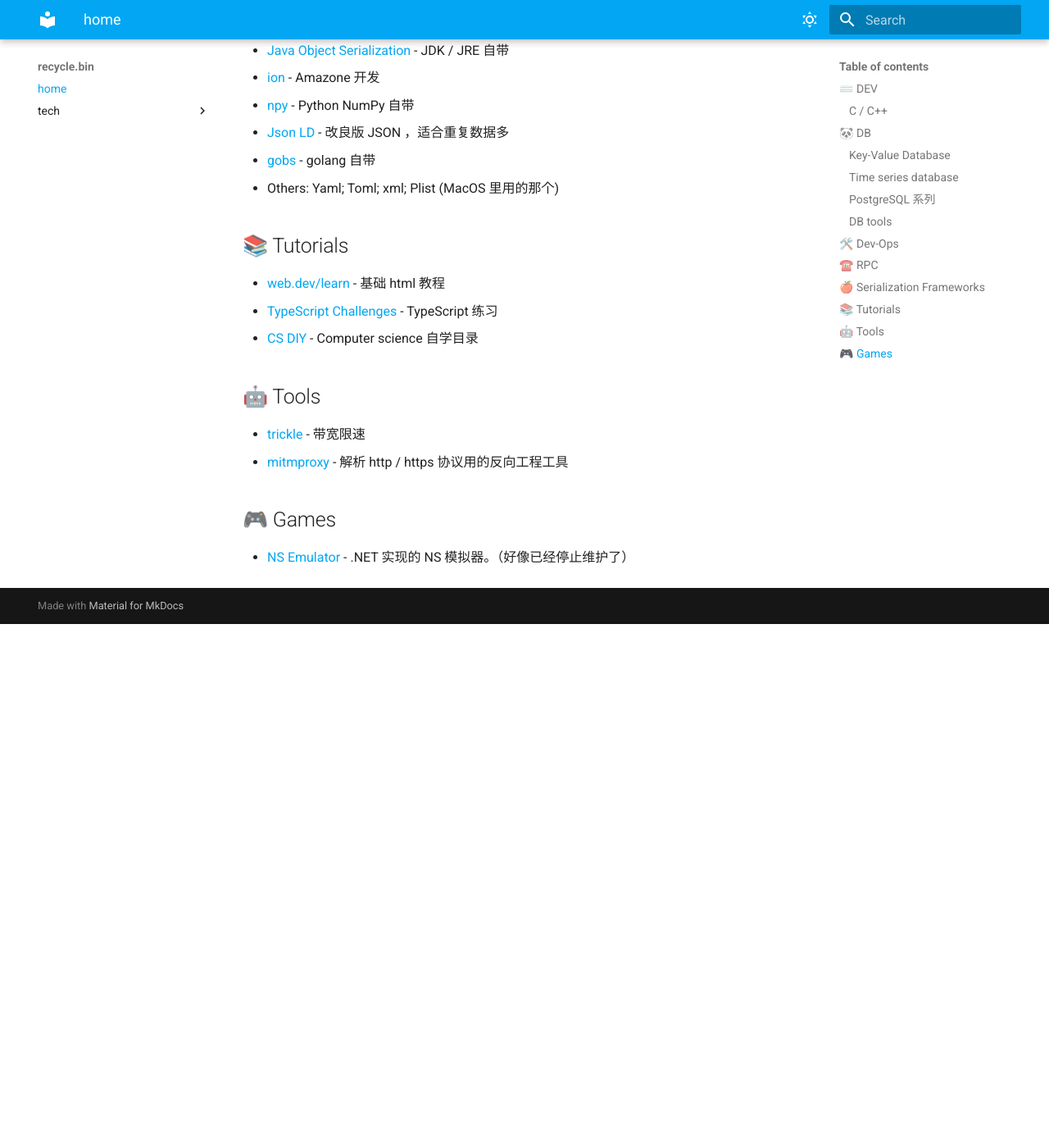
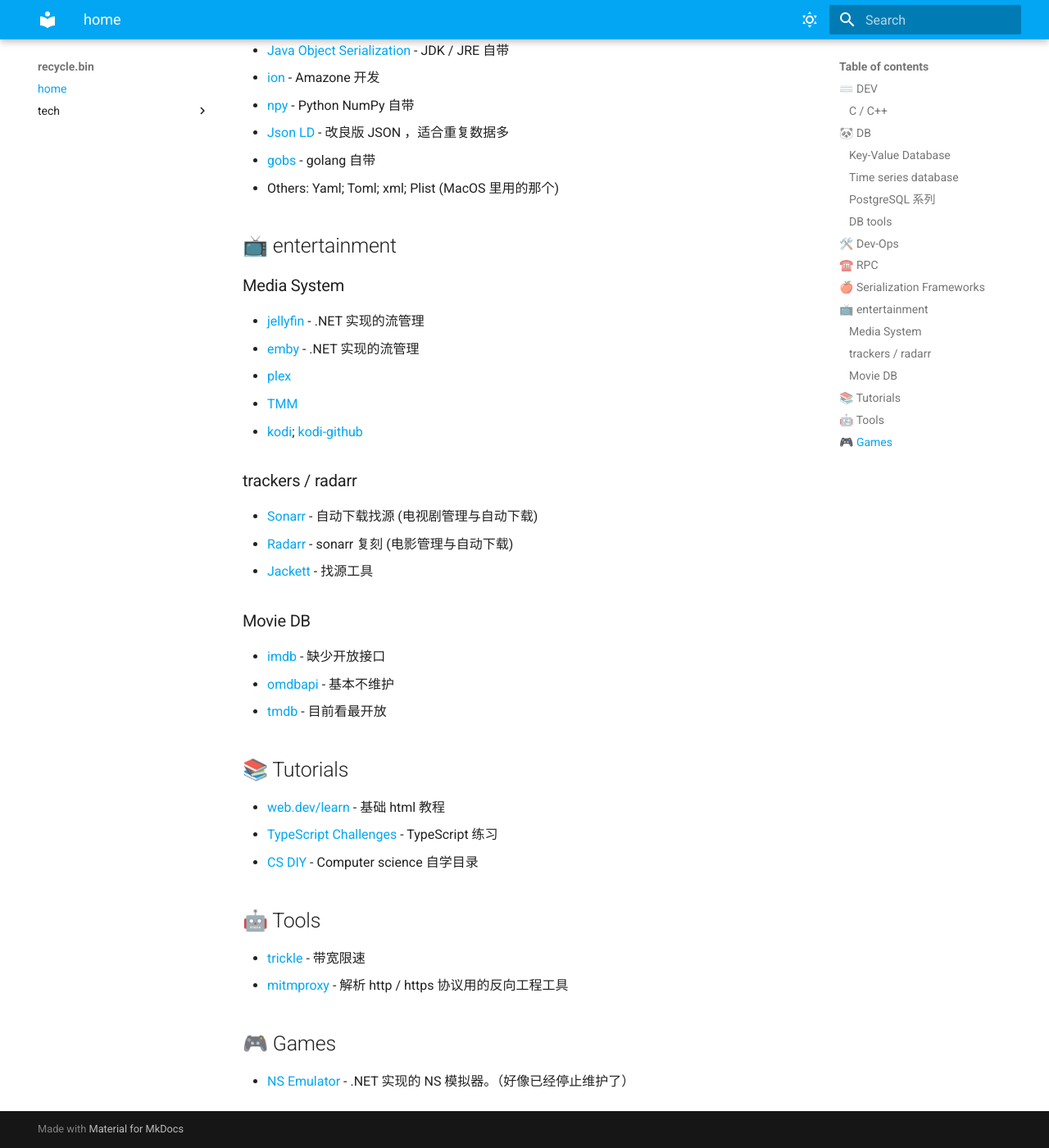
Before and after one commit to xiongjia/recycle.bin, an MkDocs documentation site: the page built from docs/index.md, in a window 1280 px wide and 1400 px high, scrolled down 1747 px. Shown: the whole window at 82% size. Built offline with MkDocs 1.6.1 and Material for MkDocs 9.7.7, drawn with Linux system fonts in a browser that asks for light colours; before the commit the page ends 2508 px from its top, so only the background shows below that.

Commit message:
updating collections

```diff
--- a/docs/index.md
+++ b/docs/index.md
@@ -65,12 +65,33 @@
 - [gobs](https://pkg.go.dev/encoding/gob){:target="_blank"} - golang 自带
 - Others: Yaml; Toml; xml; Plist (MacOS 里用的那个)
 
+## 📺 entertainment
+
+### Media System
+
+- [jellyfin](https://jellyfin.org/){:target="_blank"} - .NET 实现的流管理
+- [emby](https://emby.media/){:target="_blank"} - .NET 实现的流管理
+- [plex](https://www.plex.tv/){:target="_blank"}
+- [TMM](https://www.tinymediamanager.org/){:target="_blank"}
+- [kodi](https://kodi.tv/){:target="_blank"}; [kodi-github](https://github.com/xbmc){:target="_blank"}
+
+### trackers / radarr
+
+- [Sonarr](https://github.com/Sonarr/Sonarr){:target="_blank"} - 自动下载找源 (电视剧管理与自动下载)
+- [Radarr](https://github.com/Radarr/Radarr){:target="_blank"} - sonarr 复刻 (电影管理与自动下载)
+- [Jackett](https://github.com/Jackett/Jackett){:target="_blank"} - 找源工具
+
+### Movie DB
+
+- [imdb](https://www.imdb.com/){:target="_blank"} - 缺少开放接口
+- [omdbapi](https://www.omdbapi.com/){:target="_blank"} - 基本不维护
+- [tmdb](https://www.themoviedb.org/){:target="_blank"} - 目前看最开放
+
 ## 📚 Tutorials
 
 - [web.dev/learn](https://web.dev/learn/){:target="_blank"} - 基础 html 教程
 - [TypeScript Challenges](https://github.com/type-challenges/type-challenges){:target="_blank"} - TypeScript 练习
 - [CS DIY](https://csdiy.wiki/){:target="_blank"} - Computer science 自学目录
-
 
 ## 🤖 Tools
 
```
